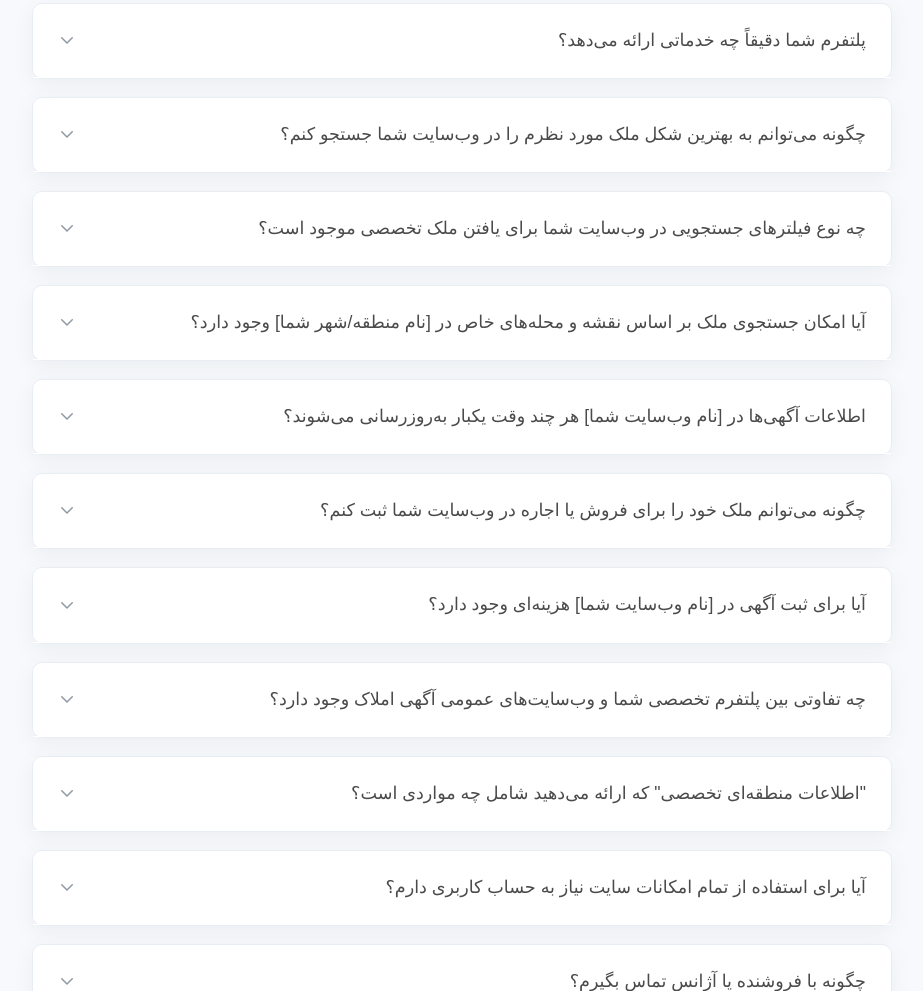
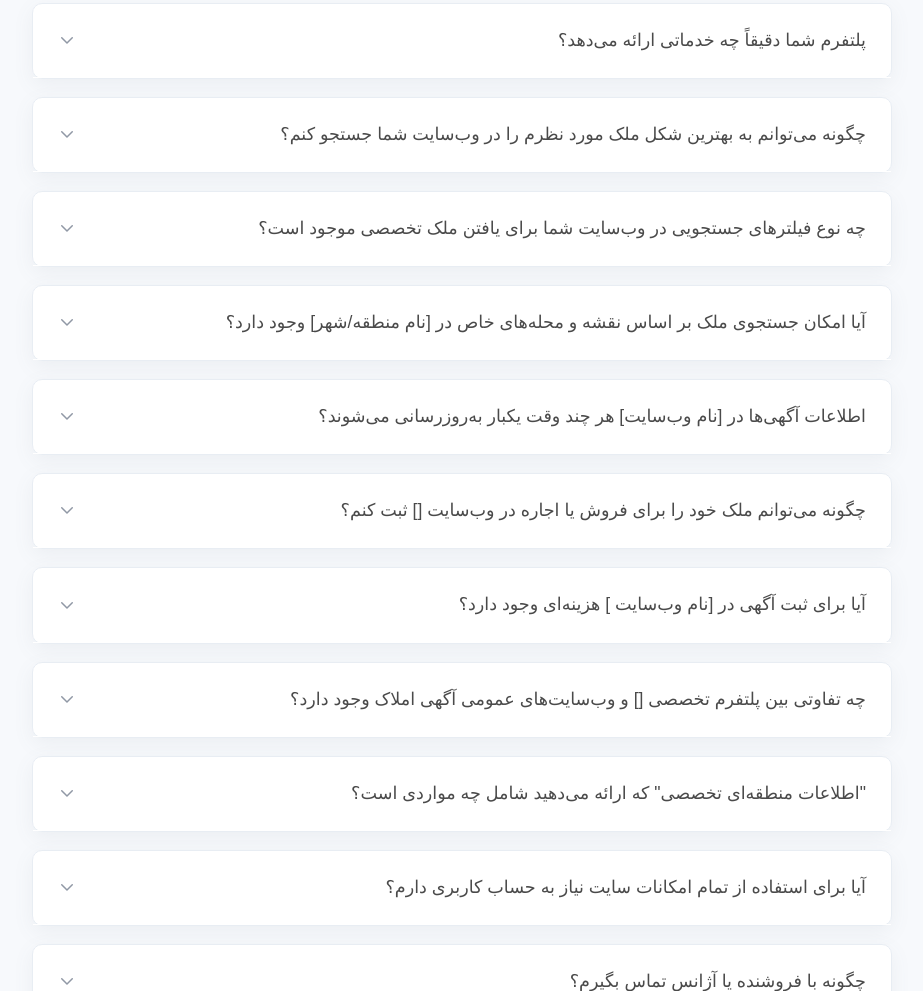
Before and after one commit to loplop105/faq, a plain HTML site: page index.html in a window 1280 px wide. Shown: the part 303-1294 px from the top of the page, without its empty margins (178-1101 px from the left). Drawn offline with Linux system fonts and the light colour scheme.

Commit message:
index.html

```diff
--- a/index.html
+++ b/index.html
@@ -216,18 +216,18 @@
                 </div>
                 <div class="faq-answer">
                     <div class="faq-answer-content">
-                        <p>ما یک پلتفرم تخصصی املاک هستیم که به شما کمک می‌کنیم ملک ایده‌آل خود را در [نام منطقه/شهر شما] به راحتی پیدا کنید. وجه تمایز ما در ارائه آگهی‌های باکیفیت و به‌روز، اطلاعات دقیق و کاربردی منطقه‌ای، و خدمات مشاوره‌ای تخصصی است تا شما با آگاهی کامل و اطمینان خاطر تصمیم بگیرید..</p>
+                        <p>ما یک پلتفرم تخصصی املاک هستیم که به شما کمک می‌کنیم ملک ایده‌آل خود را در [نام منطقه/شهر] به راحتی پیدا کنید. وجه تمایز ما در ارائه آگهی‌های باکیفیت و به‌روز، اطلاعات دقیق و کاربردی منطقه‌ای، و خدمات مشاوره‌ای تخصصی است تا شما با آگاهی کامل و اطمینان خاطر تصمیم بگیرید..</p>
                         <p>هدف ما ارائه شفافیت و کارایی در بازار املاک است.</p>
                     </div>
                 </div>
             </div>
             <div class="faq-item"><div class="faq-question"><h3>چگونه می‌توانم به بهترین شکل ملک مورد نظرم را در وب‌سایت شما جستجو کنم؟</h3><div class="faq-icon"><svg fill="none" stroke-linecap="round" stroke-linejoin="round" viewBox="0 0 24 24"><path d="M19 9l-7 7-7-7"></path></svg></div></div><div class="faq-answer"><div class="faq-answer-content"><p>موتور جستجوی ما به شما امکان می‌دهد تا با استفاده از کلیدواژه‌ها (مانند نام محله، نوع ملک)، فیلترهای دقیق (قیمت، متراژ، تعداد اتاق و...) و حتی جستجو بر روی نقشه، به سرعت و با دقت ملک ایده‌آل خود را بیابید.</p></div></div></div>
             <div class="faq-item"><div class="faq-question"><h3>چه نوع فیلترهای جستجویی در وب‌سایت شما برای یافتن ملک تخصصی موجود است؟</h3><div class="faq-icon"><svg fill="none" stroke-linecap="round" stroke-linejoin="round" viewBox="0 0 24 24"><path d="M19 9l-7 7-7-7"></path></svg></div></div><div class="faq-answer"><div class="faq-answer-content"><p>شما می‌توانید بر اساس نوع ملک (آپارتمان، ویلایی، تجاری، زمین و...)، وضعیت معامله (خرید، فروش، رهن، اجاره)، محدوده قیمت، متراژ دقیق، تعداد اتاق خواب، سن بنا، امکانات خاص (پارکینگ، آسانسور، انباری، استخر و...) و موقعیت جغرافیایی جستجو کنید.</p></div></div></div>
-            <div class="faq-item"><div class="faq-question"><h3>آیا امکان جستجوی ملک بر اساس نقشه و محله‌های خاص در [نام منطقه/شهر شما] وجود دارد؟</h3><div class="faq-icon"><svg fill="none" stroke-linecap="round" stroke-linejoin="round" viewBox="0 0 24 24"><path d="M19 9l-7 7-7-7"></path></svg></div></div><div class="faq-answer"><div class="faq-answer-content"><p>بله، یکی از ویژگی‌های قدرتمند موتور جستجوی ما، قابلیت جستجوی پیشرفته بر روی نقشه است. شما می‌توانید محدوده جغرافیایی دلخواه خود را مشخص کرده و تمامی املاک موجود در آن منطقه را مشاهده و بررسی نمایید.</p></div></div></div>
-            <div class="faq-item"><div class="faq-question"><h3>اطلاعات آگهی‌ها در [نام وب‌سایت شما] هر چند وقت یکبار به‌روزرسانی می‌شوند؟</h3><div class="faq-icon"><svg fill="none" stroke-linecap="round" stroke-linejoin="round" viewBox="0 0 24 24"><path d="M19 9l-7 7-7-7"></path></svg></div></div><div class="faq-answer"><div class="faq-answer-content"><p>ما تلاش مستمری برای ارائه جدیدترین و دقیق‌ترین آگهی‌ها داریم. آگهی‌ها به طور مرتب توسط آژانس‌های همکار و کاربران به‌روزرسانی می‌شوند و تیم ما نیز بر صحت اطلاعات نظارت دارد. با این حال، به دلیل پویایی بازار، توصیه می‌کنیم همیشه آخرین وضعیت ملک را از طریق تماس با آگهی‌دهنده استعلام نمایید.</p></div></div></div>
-            <div class="faq-item"><div class="faq-question"><h3>چگونه می‌توانم ملک خود را برای فروش یا اجاره در وب‌سایت شما ثبت کنم؟</h3><div class="faq-icon"><svg fill="none" stroke-linecap="round" stroke-linejoin="round" viewBox="0 0 24 24"><path d="M19 9l-7 7-7-7"></path></svg></div></div><div class="faq-answer"><div class="faq-answer-content"><p>پس از ایجاد حساب کاربری رایگان، می‌توانید از طریق پنل کاربری خود و با دنبال کردن مراحل ساده، مشخصات کامل ملک، تصاویر باکیفیت و اطلاعات تماس خود را ثبت نمایید. آژانس‌های املاک نیز پنل مدیریتی ویژه‌ای برای ثبت و مدیریت گروهی آگهی‌ها در اختیار دارند.</p></div></div></div>
-            <div class="faq-item"><div class="faq-question"><h3>آیا برای ثبت آگهی در [نام وب‌سایت شما] هزینه‌ای وجود دارد؟</h3><div class="faq-icon"><svg fill="none" stroke-linecap="round" stroke-linejoin="round" viewBox="0 0 24 24"><path d="M19 9l-7 7-7-7"></path></svg></div></div><div class="faq-answer"><div class="faq-answer-content"><p>ثبت تعداد مشخصی آگهی پایه در [نام وب‌سایت شما] رایگان است. برای افزایش بازدید و استفاده از امکانات ویژه مانند نردبان کردن آگهی، برچسب‌های خاص یا نمایش در بخش‌های ویژه، بسته‌های تعرفه‌ای متنوعی در نظر گرفته شده است که می‌توانید از بخش [لینک به تعرفه‌ها یا تماس با ما] مشاهده کنید.</p></div></div></div>
-            <div class="faq-item"><div class="faq-question"><h3>چه تفاوتی بین پلتفرم تخصصی شما و وب‌سایت‌های عمومی آگهی املاک وجود دارد؟</h3><div class="faq-icon"><svg fill="none" stroke-linecap="round" stroke-linejoin="round" viewBox="0 0 24 24"><path d="M19 9l-7 7-7-7"></path></svg></div></div><div class="faq-answer"><div class="faq-answer-content"><p>برخلاف پلتفرم‌های عمومی، [نام وب‌سایت شما] منحصراً بر بازار املاک [حوزه تخصص شما] تمرکز دارد. این تخصص به ما امکان می‌دهد تا اطلاعات عمیق‌تر، تحلیل‌های دقیق‌تر منطقه‌ای و ابزارهای جستجوی بهینه‌سازی شده برای نیازهای خاص کاربران این حوزه ارائه دهیم.</p></div></div></div>
+            <div class="faq-item"><div class="faq-question"><h3>آیا امکان جستجوی ملک بر اساس نقشه و محله‌های خاص در [نام منطقه/شهر] وجود دارد؟</h3><div class="faq-icon"><svg fill="none" stroke-linecap="round" stroke-linejoin="round" viewBox="0 0 24 24"><path d="M19 9l-7 7-7-7"></path></svg></div></div><div class="faq-answer"><div class="faq-answer-content"><p>بله، یکی از ویژگی‌های قدرتمند موتور جستجوی ما، قابلیت جستجوی پیشرفته بر روی نقشه است. شما می‌توانید محدوده جغرافیایی دلخواه خود را مشخص کرده و تمامی املاک موجود در آن منطقه را مشاهده و بررسی نمایید.</p></div></div></div>
+            <div class="faq-item"><div class="faq-question"><h3>اطلاعات آگهی‌ها در [نام وب‌سایت] هر چند وقت یکبار به‌روزرسانی می‌شوند؟</h3><div class="faq-icon"><svg fill="none" stroke-linecap="round" stroke-linejoin="round" viewBox="0 0 24 24"><path d="M19 9l-7 7-7-7"></path></svg></div></div><div class="faq-answer"><div class="faq-answer-content"><p>ما تلاش مستمری برای ارائه جدیدترین و دقیق‌ترین آگهی‌ها داریم. آگهی‌ها به طور مرتب توسط آژانس‌های همکار و کاربران به‌روزرسانی می‌شوند و تیم ما نیز بر صحت اطلاعات نظارت دارد. با این حال، به دلیل پویایی بازار، توصیه می‌کنیم همیشه آخرین وضعیت ملک را از طریق تماس با آگهی‌دهنده استعلام نمایید.</p></div></div></div>
+            <div class="faq-item"><div class="faq-question"><h3>چگونه می‌توانم ملک خود را برای فروش یا اجاره در وب‌سایت [] ثبت کنم؟</h3><div class="faq-icon"><svg fill="none" stroke-linecap="round" stroke-linejoin="round" viewBox="0 0 24 24"><path d="M19 9l-7 7-7-7"></path></svg></div></div><div class="faq-answer"><div class="faq-answer-content"><p>پس از ایجاد حساب کاربری رایگان، می‌توانید از طریق پنل کاربری خود و با دنبال کردن مراحل ساده، مشخصات کامل ملک، تصاویر باکیفیت و اطلاعات تماس خود را ثبت نمایید. آژانس‌های املاک نیز پنل مدیریتی ویژه‌ای برای ثبت و مدیریت گروهی آگهی‌ها در اختیار دارند.</p></div></div></div>
+            <div class="faq-item"><div class="faq-question"><h3>آیا برای ثبت آگهی در [نام وب‌سایت ] هزینه‌ای وجود دارد؟</h3><div class="faq-icon"><svg fill="none" stroke-linecap="round" stroke-linejoin="round" viewBox="0 0 24 24"><path d="M19 9l-7 7-7-7"></path></svg></div></div><div class="faq-answer"><div class="faq-answer-content"><p>ثبت تعداد مشخصی آگهی پایه در [نام وب‌سایت ] رایگان است. برای افزایش بازدید و استفاده از امکانات ویژه مانند نردبان کردن آگهی، برچسب‌های خاص یا نمایش در بخش‌های ویژه، بسته‌های تعرفه‌ای متنوعی در نظر گرفته شده است که می‌توانید از بخش [لینک به تعرفه‌ها یا تماس با ما] مشاهده کنید.</p></div></div></div>
+            <div class="faq-item"><div class="faq-question"><h3>چه تفاوتی بین پلتفرم تخصصی [] و وب‌سایت‌های عمومی آگهی املاک وجود دارد؟</h3><div class="faq-icon"><svg fill="none" stroke-linecap="round" stroke-linejoin="round" viewBox="0 0 24 24"><path d="M19 9l-7 7-7-7"></path></svg></div></div><div class="faq-answer"><div class="faq-answer-content"><p>برخلاف پلتفرم‌های عمومی، [نام وب‌سایت] منحصراً بر بازار املاک [حوزه تخصص شما] تمرکز دارد. این تخصص به ما امکان می‌دهد تا اطلاعات عمیق‌تر، تحلیل‌های دقیق‌تر منطقه‌ای و ابزارهای جستجوی بهینه‌سازی شده برای نیازهای خاص کاربران این حوزه ارائه دهیم.</p></div></div></div>
             <div class="faq-item"><div class="faq-question"><h3>"اطلاعات منطقه‌ای تخصصی" که ارائه می‌دهید شامل چه مواردی است؟</h3><div class="faq-icon"><svg fill="none" stroke-linecap="round" stroke-linejoin="round" viewBox="0 0 24 24"><path d="M19 9l-7 7-7-7"></path></svg></div></div><div class="faq-answer"><div class="faq-answer-content"><p>این اطلاعات می‌تواند شامل تحلیل میانگین قیمت، دسترسی به امکانات شهری، شاخص‌های کیفیت زندگی، آمار جمعیتی مرتبط، پروژه‌های عمرانی و چشم‌انداز توسعه منطقه باشد.</p></div></div></div>
             <div class="faq-item"><div class="faq-question"><h3>آیا برای استفاده از تمام امکانات سایت نیاز به حساب کاربری دارم؟</h3><div class="faq-icon"><svg fill="none" stroke-linecap="round" stroke-linejoin="round" viewBox="0 0 24 24"><path d="M19 9l-7 7-7-7"></path></svg></div></div><div class="faq-answer"><div class="faq-answer-content"><p>خیر، جستجو و مشاهده آگهی‌ها آزاد است. اما برای ثبت آگهی، ذخیره علاقه‌مندی‌ها و دریافت هشدارها، ایجاد حساب کاربری رایگان لازم است.</p></div></div></div>
             <div class="faq-item"><div class="faq-question"><h3>چگونه با فروشنده یا آژانس تماس بگیرم؟</h3><div class="faq-icon"><svg fill="none" stroke-linecap="round" stroke-linejoin="round" viewBox="0 0 24 24"><path d="M19 9l-7 7-7-7"></path></svg></div></div><div class="faq-answer"><div class="faq-answer-content"><p>اطلاعات تماس آگهی‌دهنده در صفحه هر آگهی موجود است. می‌توانید مستقیماً تماس بگیرید یا از فرم تماس داخلی سایت استفاده کنید.</p></div></div></div>
```
